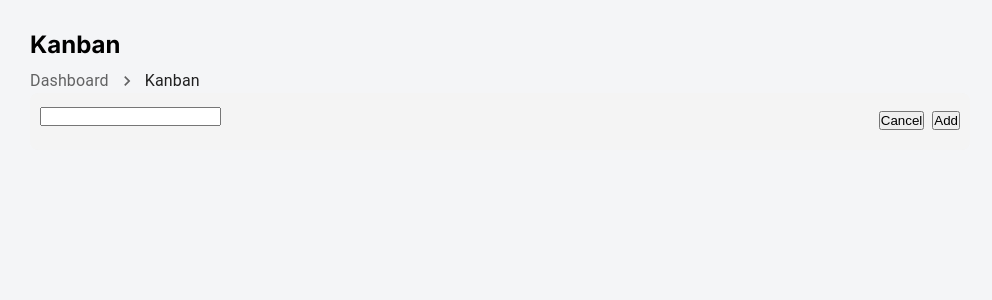
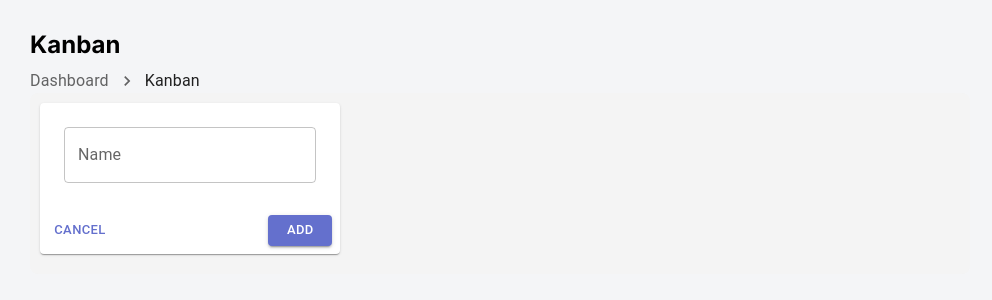
Before and after one commit to haglerw/kanban-app, a Next.js app: page / in a window 1280 px wide. Both pictures are taken after a click on the element "Add Column". Shown: the top 300 px of the page, without its empty margins (0-992 px from the left). Built offline with nearby package versions, Linux system fonts and the light colour scheme; what redux-localstorage-simple would draw is missing.

Commit message:
add column input

```diff
--- a/src/components/Column.tsx
+++ b/src/components/Column.tsx
@@ -51,11 +51,12 @@ const Column: React.FC<ColumnProps> = ({ column }) => {
   return (
     <div className="column" ref={drop}>
       <div className="column-header">
-        <input
+        {/* <input
           value={column.name}
           onChange={(e) => handleRenameColumn(e.target.value)}
           className="column-title"
-        />
+        /> */}
+        <p>{column.name}</p>
       </div>
     </div>
   );
--- a/src/components/KanbanBoard.tsx
+++ b/src/components/KanbanBoard.tsx
@@ -1,12 +1,36 @@
 'use client';
 
-import { Breadcrumbs, Button, Link, Typography } from '@mui/material';
+import {
+  Breadcrumbs,
+  Box,
+  Link,
+  Typography,
+  TextField,
+  Card,
+  CardContent,
+  CardActions,
+  Button,
+  createTheme,
+  ThemeProvider,
+} from '@mui/material';
 import NavigateNextIcon from '@mui/icons-material/NavigateNext';
 import { useDispatch, useSelector } from 'react-redux';
 import Column from './Column';
 import { IColumn } from '@src/types';
 import { useState } from 'react';
 import { addColumn } from '@src/redux/cardsSlice';
+import React from 'react';
+
+const customTheme = createTheme({
+  palette: {
+    primary: {
+      main: '#6470cd',
+    },
+    secondary: {
+      main: '#6470cd',
+    },
+  },
+});
 
 const KanbanBoard: React.FC = () => {
   const dispatch = useDispatch();
@@ -57,15 +81,42 @@ const KanbanBoard: React.FC = () => {
       {isAddingColumn ? (
         <div className="column">
           <div className="column-header">
-            <input
-              type="text"
-              value={newColumnName}
-              onChange={(e) => setNewColumnName(e.target.value)}
-            />
-            <div className="button-container">
-              <button onClick={handleCancelAddColumn}>Cancel</button>
-              <button onClick={handleAddColumnConfirm}>Add</button>
-            </div>
+            <ThemeProvider theme={customTheme}>
+              <Card>
+                <CardContent>
+                  <Box
+                    component="form"
+                    sx={{ '& > :not(style)': { m: 1, width: '25ch' } }}
+                    autoComplete="off"
+                  >
+                    <TextField
+                      id="outlined-basic"
+                      label="Name"
+                      variant="outlined"
+                      value={newColumnName}
+                      onChange={(e) => setNewColumnName(e.target.value)}
+                    />
+                  </Box>
+                </CardContent>
+                <CardActions className="cardActions">
+                  <Button
+                    size="small"
+                    color="secondary"
+                    onClick={handleCancelAddColumn}
+                  >
+                    Cancel
+                  </Button>
+                  <Button
+                    variant="contained"
+                    size="small"
+                    color="primary"
+                    onClick={handleAddColumnConfirm}
+                  >
+                    Add
+                  </Button>
+                </CardActions>
+              </Card>
+            </ThemeProvider>
           </div>
         </div>
       ) : (
--- a/styles/styles.css
+++ b/styles/styles.css
@@ -12,6 +12,11 @@
 
 .breadcrumb {
   margin-bottom: 40px;
+}
+
+.cardActions {
+  justify-content: space-between;
+  padding: 10px 24px;
 }
 
 .button {
```
